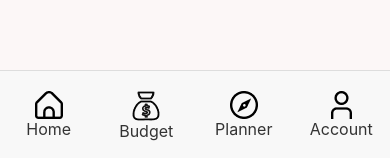
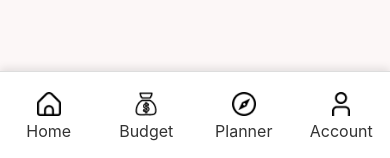
Before and after one commit to kab0o0m/TravelApp, a React Native app: screen /Account in a window 390 px wide. Shown: the part 683-841 px from the top of the page. Built offline with nearby package versions, Linux system fonts and the light colour scheme; what react-native-calendars would draw is missing.

Commit message:
styled footer

```diff
--- a/components/CustomCalendar.js
+++ b/components/CustomCalendar.js
@@ -93,8 +93,8 @@ const CustomCalendar = ({ onDateSelect }) => {
       newMarkedDates[day.dateString] = {
         selected: true,
         startingDay: true,
-        color: "#FFA07A",
-        textColor: "#fff",
+        color: "#E5E6E1",
+        textColor: "#000",
         borderRadius: 8,
       };
       setSelectedRange({ startDate: formatDate(day.dateString), endDate: "" });
@@ -110,7 +110,7 @@ const CustomCalendar = ({ onDateSelect }) => {
       rangeDates.forEach((date, index) => {
         newMarkedDates[date] = {
           selected: true,
-          color: "#FFA07A",
+          color: "#D9D9D9",
           textColor: "#000",
           ...(index === 0 ? { startingDay: true } : {}),
           ...(index === rangeDates.length - 1 ? { endingDay: true, borderRadius: 8 } : {}),
@@ -153,7 +153,6 @@ const CustomCalendar = ({ onDateSelect }) => {
           todayTextColor: "#FF4500",
           arrowColor: "#333",
           monthTextColor: "#333",
-          textDayFontWeight: "bold",
           textDayFontSize: 22,
           textMonthFontSize: 20,
           textMonthFontWeight: "bold",
--- a/components/Footer.js
+++ b/components/Footer.js
@@ -12,19 +12,19 @@ const Footer = () => {
   return (
     <View style={styles.footerContainer}>
       <TouchableOpacity style={styles.button} onPress={() => navigation.navigate("Home")}>
-        <Image source={HomeIcon} style={styles.image} resizeMode="cover" />
+        <Image source={HomeIcon} style={styles.image} resizeMode="contain" />
         <Text style={styles.buttonText}>Home</Text>
       </TouchableOpacity>
       <TouchableOpacity style={styles.button}>
-        <Image source={BudgetIcon} style={styles.image} resizeMode="cover" />
+        <Image source={BudgetIcon} style={styles.image} resizeMode="contain" />
         <Text style={styles.buttonText}>Budget</Text>
       </TouchableOpacity>
       <TouchableOpacity style={styles.button} onPress={() => navigation.navigate("Planner")}>
-        <Image source={PlannerIcon} style={styles.image} resizeMode="cover" />
+        <Image source={PlannerIcon} style={styles.image} resizeMode="contain" />
         <Text style={styles.buttonText}>Planner</Text>
       </TouchableOpacity>
       <TouchableOpacity style={styles.button} onPress={() => navigation.navigate("Account")}>
-        <Image source={ProfileIcon} style={styles.image} resizeMode="cover" />
+        <Image source={ProfileIcon} style={styles.image} resizeMode="contain" />
         <Text style={styles.buttonText}>Account</Text>
       </TouchableOpacity>
     </View>
@@ -35,11 +35,16 @@ const styles = StyleSheet.create({
   footerContainer: {
     flexDirection: "row",
     justifyContent: "space-around",
-    backgroundColor: "#f8f8f8",
+    backgroundColor: "#fff",
     paddingVertical: 20,
     borderTopWidth: 1,
     borderTopColor: "#ddd",
     paddingTop: 20,
+    shadowColor: "#000",
+    shadowOffset: { width: 0, height: -3 },
+    shadowOpacity: 0.1,
+    shadowRadius: 8,
+    elevation: 5, // For Android shadow
   },
   button: {
     flex: 1,
@@ -50,6 +55,11 @@ const styles = StyleSheet.create({
     fontSize: 16,
     color: "#333",
   },
+  image: {
+    width: 24,
+    height: 24,
+    marginBottom: 5,
+  },
 });
 
 export default Footer;
```
